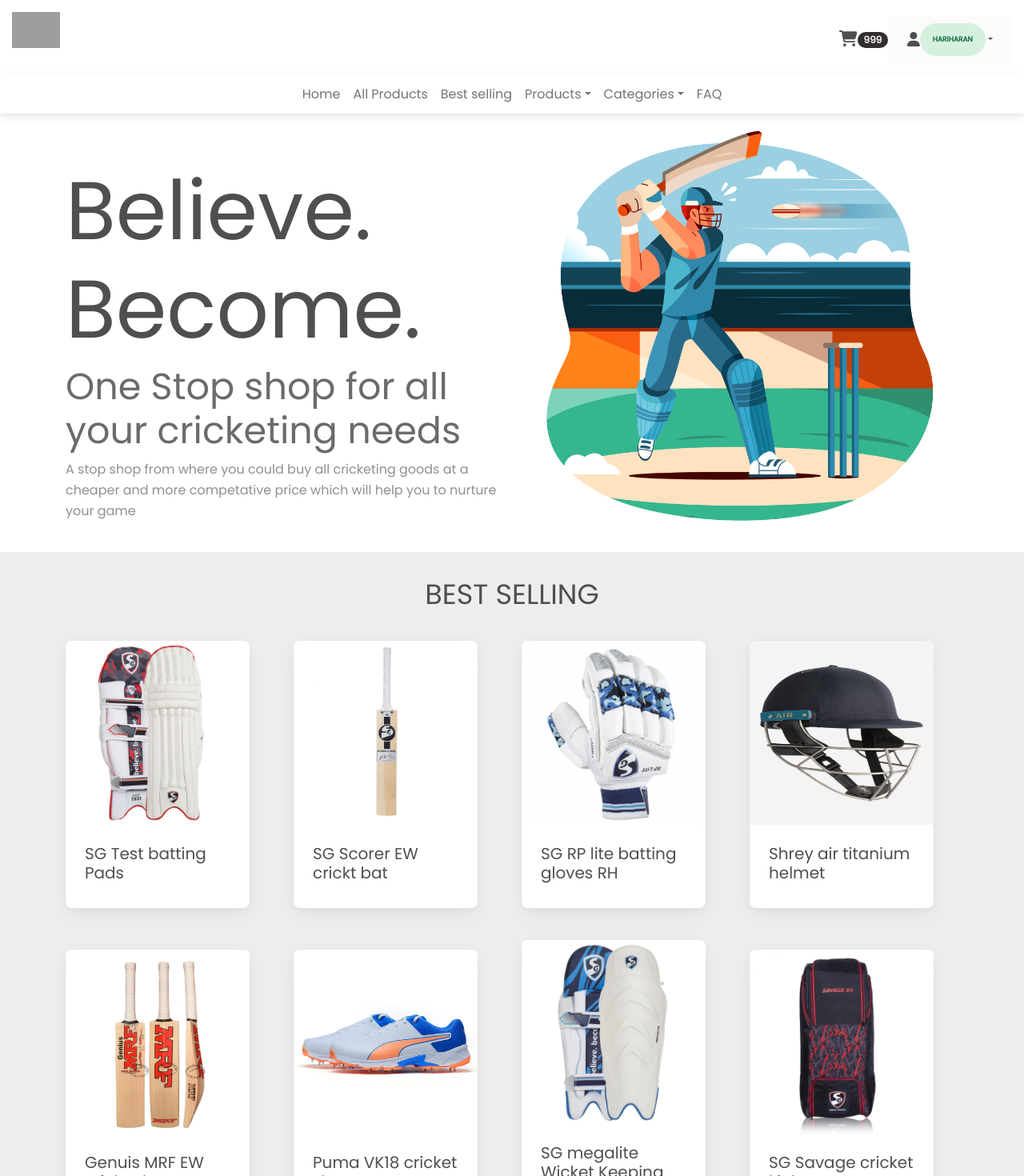
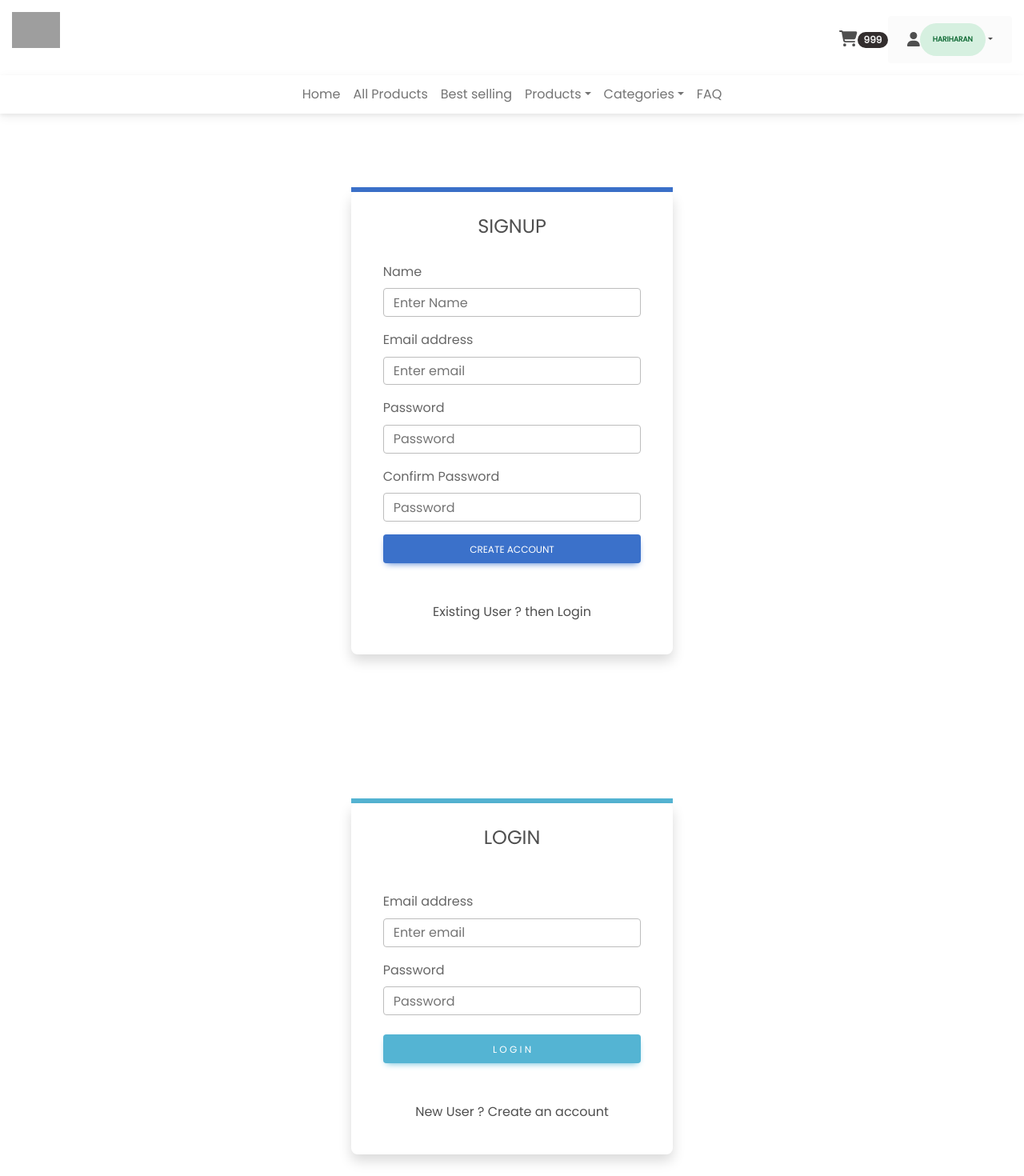
Before and after one commit to SriragHariharan/22-yards, a React (Vite) app in the folder frontend/: page / in a window 1280 px wide. Shown: the top 1470 px of the page at 80% size. Built offline with nearby package versions, Linux system fonts and the light colour scheme; grey boxes are pictures that could not be loaded.

Commit message:
Added signup and login forms designed using bootstrap. Added react-hook-form npm package to validate forms easily

```diff
--- a/frontend/index.html
+++ b/frontend/index.html
@@ -3,7 +3,6 @@
   <head>
     <meta charset="UTF-8" />
     <meta name="viewport" content="width=device-width, initial-scale=1.0" />
-    <!-- <link href="https://fonts.googleapis.com/css?family=Roboto:300,400,500,700&display=swap" rel="stylesheet" /> -->
     <title>Cric Store</title>
   </head>
   <body>
--- a/frontend/package.json
+++ b/frontend/package.json
@@ -20,7 +20,8 @@
     "mdb-react-ui-kit": "^6.1.0",
     "react": "^18.2.0",
     "react-bootstrap": "^2.7.4",
-    "react-dom": "^18.2.0"
+    "react-dom": "^18.2.0",
+    "react-hook-form": "^7.44.3"
   },
   "devDependencies": {
     "@types/react": "^18.0.37",
--- a/frontend/src/App.jsx
+++ b/frontend/src/App.jsx
@@ -1,21 +1,20 @@
 
 import './App.css'
-import Banner from './components/homepage/Banner'
-import Footer from './components//homepage/Footer'
-import BestSelling from './components/homepage/BestSelling'
-import Brands from './components/homepage/Brands'
+import Footer from './components/homepage/Footer'
 import Header from './components/homepage/Header'
+import Login from './pages/Login'
+
+import Signup from './pages/Signup'
 
 
 function App() {
 
   return (
     <>
-      <Header/>
-      <Banner/>
-      <BestSelling/>
-      <Brands/>
-      <Footer/>
+    <Header/>
+      <Signup/>
+      <Login/>
+    <Footer/>
     </>
   )
 }
--- /dev/null
+++ b/frontend/src/pages/Login.jsx
@@ -0,0 +1,60 @@
+import React from 'react'
+import { Col, Button, Row, Container, Card, Form } from "react-bootstrap";
+import { useForm } from "react-hook-form";
+//css
+import '../styles/pages/auth.css'
+
+
+export default function Login() {
+    const { register, formState: { errors }, watch, handleSubmit } = useForm(); //a part of react-hook-form
+    const onSubmit = (data) => console.log(data);
+  return (
+    <div>
+      <Container fluid={true} className='login-form'>
+        <Row className=" d-flex justify-content-center align-items-center">
+          <Col  xl={4} lg={5} md={6} sm={11} xs={11} >
+          <div className="border border-3 border-info"></div>
+            <Card className="shadow px-3">
+              <Card.Body>
+                <div className="login-title text-center">LOGIN</div>
+                <div className="mb-0 mt-md-5">
+                  <div className="mb-3">
+                    <Form onSubmit={handleSubmit(onSubmit)}>
+
+                      <Form.Group className="mb-3" controlId="formBasicEmail">
+                        <Form.Label className="text-center">
+                          Email address
+                        </Form.Label>
+                        <Form.Control {...register("email", {required:true, pattern:/^[A-Z0-9._%+-]+@[A-Z0-9.-]+\.[A-Z]{2,4}$/i})} type="email" placeholder="Enter email" autocomplete="off" />
+                      </Form.Group>
+                      {errors.email?.type === 'required' && <p style={{color:'red', marginTop:'-17px'}}>email required</p>}
+                      {errors.email?.type === 'pattern' && <p style={{color:'red', marginTop:'-17px'}}>Please check your email</p>}
+
+                      <Form.Group className="mb-3" controlId="formBasicPassword" >
+                        <Form.Label>Password</Form.Label>
+                        <Form.Control {...register("password", { required: true, minLength:6 })} type="password" placeholder="Password" autocomplete="off" />
+                      </Form.Group>
+                      {errors.password?.type === 'required' && <p style={{color:'red', marginTop:'-17px'}}>Password required</p>}
+                      {errors.password?.type === 'minLength' && <p style={{color:'red', marginTop:'-17px'}}>Password should me 6 or more characters</p>}
+
+                      <div className="d-grid mt-4">
+                        <Button variant="info" type="submit">
+                          L O G I N
+                        </Button>
+                      </div>
+
+                      <div className='mt-5 text-center'>
+                        New User ? Create an account
+                      </div>
+
+                    </Form>
+                  </div>
+                </div>
+              </Card.Body>
+            </Card>
+          </Col>
+        </Row>
+      </Container>
+    </div>
+  )
+}
--- /dev/null
+++ b/frontend/src/pages/Signup.jsx
@@ -0,0 +1,81 @@
+import React from 'react'
+import { Col, Button, Row, Container, Card, Form } from "react-bootstrap";
+import { useForm } from "react-hook-form";
+//css
+import '../styles/pages/auth.css'
+
+export default function Signup() {
+    const { register, formState: { errors }, watch, handleSubmit } = useForm(); //a part of react-hook-form
+    const onSubmit = (data) => console.log(data);
+  return (
+    <div>
+      <Container className='signup-form' fluid={true}>
+        <Row className="vh-100 d-flex justify-content-center align-items-center">
+          <Col xl={4} lg={5} md={6} sm={11} xs={11}>
+          <div className="border border-3 border-primary"></div>
+            <Card className="shadow px-3">
+              <Card.Body>
+                <div className="login-title text-center">SIGNUP</div>
+                <div className="mb-0 mt-md-4">
+                  <div className="mb-3">
+                    <Form onSubmit={handleSubmit(onSubmit)}>
+                      <Form.Group className="mb-3" controlId="Name">
+                        <Form.Label className="text-center">
+                          Name
+                        </Form.Label>
+                        <Form.Control {...register("firstName", { required: true, minLength:4, maxLength:15 })} type="text" placeholder="Enter Name" autocomplete="off" />
+                      </Form.Group>
+                      {errors.firstName?.type === 'required' && <p style={{color:'red', marginTop:'-17px'}}>First name is required</p>}
+                      {errors.firstName?.type === 'minLength' && <p style={{color:'red', marginTop:'-17px'}}>First name should have atleast 4 characters</p>}
+                      {errors.firstName?.type === 'maxLength' && <p  style={{color:'red', marginTop:'-17px'}}>First name too long</p>}
+
+                      <Form.Group className="mb-3" controlId="formBasicEmail">
+                        <Form.Label className="text-center">
+                          Email address
+                        </Form.Label>
+                        <Form.Control {...register("email", {required:true, pattern:/^[A-Z0-9._%+-]+@[A-Z0-9.-]+\.[A-Z]{2,4}$/i})} type="email" placeholder="Enter email" autocomplete="off" />
+                      </Form.Group>
+                      {errors.email?.type === 'required' && <p style={{color:'red', marginTop:'-17px'}}>email required</p>}
+                      {errors.email?.type === 'pattern' && <p style={{color:'red', marginTop:'-17px'}}>Please check your email</p>}
+
+                      <Form.Group className="mb-3" controlId="formBasicPassword" >
+                        <Form.Label>Password</Form.Label>
+                        <Form.Control {...register("password", { required: true, minLength:6 })} type="password" placeholder="Password" autocomplete="off" />
+                      </Form.Group>
+                      {errors.password?.type === 'required' && <p style={{color:'red', marginTop:'-17px'}}>Password required</p>}
+                      {errors.password?.type === 'minLength' && <p style={{color:'red', marginTop:'-17px'}}>Password should me 6 or more characters</p>}
+
+                      <Form.Group className="mb-3" controlId="formBasicPassword" >
+                        <Form.Label>Confirm Password</Form.Label>
+                        <Form.Control {...register("confirm_password", {
+                              required: true,
+                              validate: (val) => {
+                                if (watch('password') !== val) {
+                                  return "passwords mismatch";
+                                }
+                              },
+                            })} type="password" placeholder="Password" />
+                      </Form.Group>
+                      {errors.confirm_password?.type === 'validate' && <p style={{color:'red', marginTop:'-17px'}}>Passwords doesnt match</p>}
+
+                      <div className="d-grid">
+                        <Button variant="primary" type="submit">
+                          Create Account
+                        </Button>
+                      </div>
+
+                      <div className='mt-5 text-center'>
+                        Existing User ? then Login
+                      </div>
+
+                    </Form>
+                  </div>
+                </div>
+              </Card.Body>
+            </Card>
+          </Col>
+        </Row>
+      </Container>
+    </div>
+  )
+}
--- /dev/null
+++ b/frontend/src/styles/pages/auth.css
@@ -0,0 +1,27 @@
+@import url('https://fonts.googleapis.com/css2?family=Poppins&display=swap');
+
+*{
+    font-family: 'Poppins', sans-serif;
+}
+.login-form{
+    margin-top: 10vh;
+    margin-bottom: 10vh;
+}
+
+.signup-form{
+    margin-top: -2vh;
+    margin-bottom: -1vh;
+}
+
+.login-title{
+    font-size: 24px;
+}
+.form-error{
+    color:red;
+    margin-top:'-27px';
+    font-size: 16px;
+}
+
+placeholder{
+    color: #dedede;
+}
```
Also changed, not shown: 1 other file (tests, documents, lock files or other folders).
